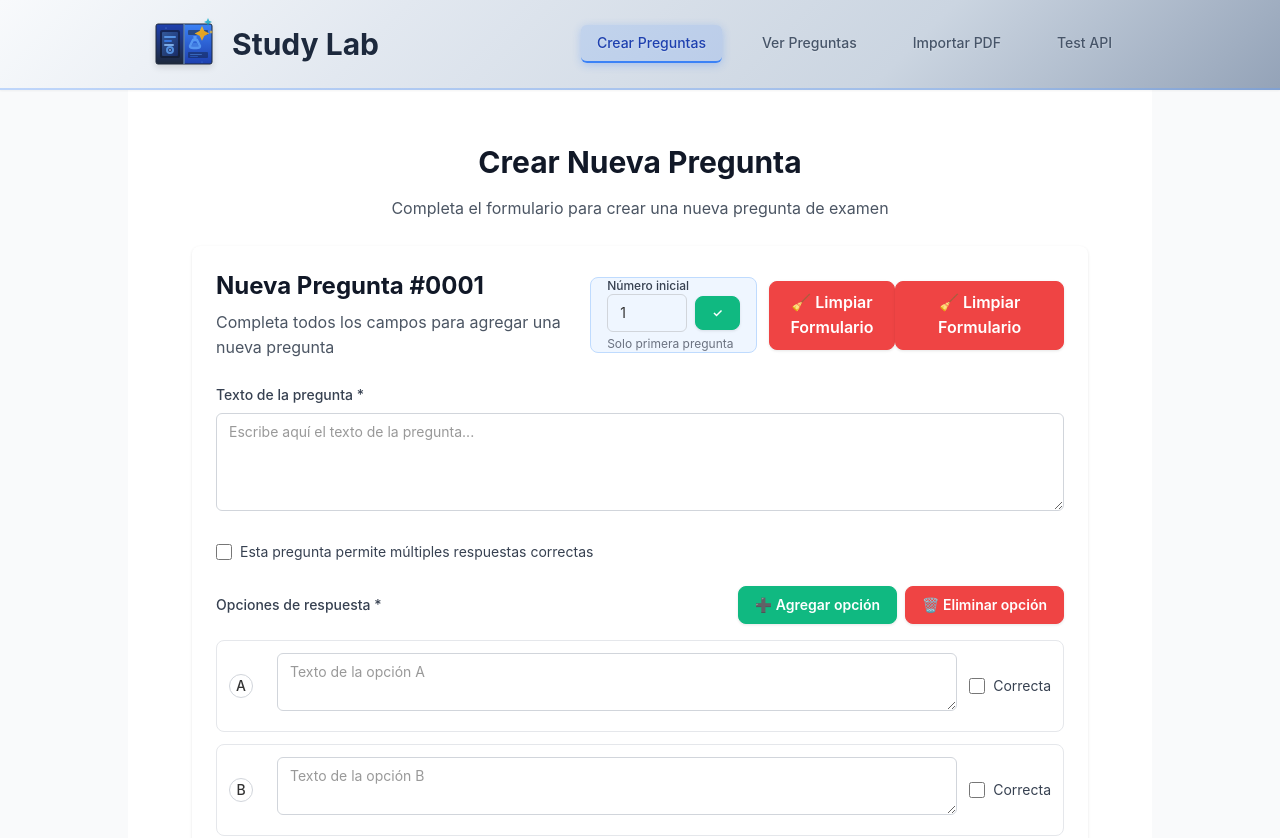
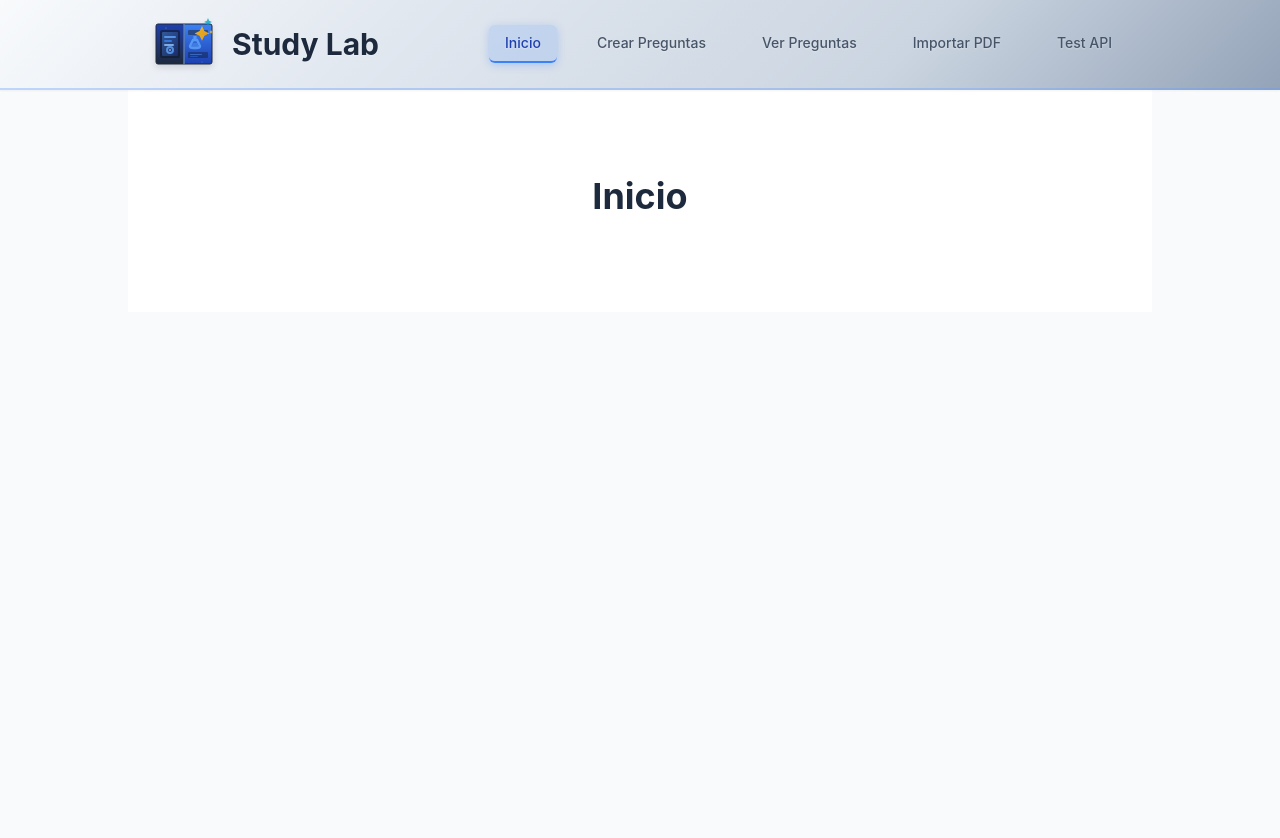
Before and after one commit to crisbenamck/study-lab, a React (Vite) app: page / in a window 1280 px wide. Shown: the top 838 px of the page. After the commit the page ends 800 px from the top, so only its background shows below. Built offline with nearby package versions, Linux system fonts and the light colour scheme.

Commit message:
feat: Add HomePage component and update routing in App for improved navigation

```diff
--- a/src/App.tsx
+++ b/src/App.tsx
@@ -1,6 +1,7 @@
 import { useCallback } from 'react';
 import { Routes, Route, useNavigate } from 'react-router-dom';
 import Header from './components/Header';
+import HomePage from './pages/HomePage';
 import CreateQuestionPage from './pages/CreateQuestionPage';
 import ViewQuestionsPage from './pages/ViewQuestionsPage';
 import ImportPDFPage from './pages/ImportPDFPage';
@@ -101,6 +102,10 @@ function App() {
           <Routes>
             <Route
               path="/"
+              element={<HomePage />}
+            />
+            <Route
+              path="/create"
               element={
                 <CreateQuestionPage
                   onSubmit={handleSubmitQuestion}
--- a/src/components/Header.tsx
+++ b/src/components/Header.tsx
@@ -12,7 +12,8 @@ const Header: React.FC<HeaderProps> = ({ questions }) => {
   const { isVisible } = useScrollDirection();
 
   const navItems = [
-    { path: '/', label: 'Crear Preguntas' },
+    { path: '/', label: 'Inicio' },
+    { path: '/create', label: 'Crear Preguntas' },
     { path: '/questions', label: 'Ver Preguntas' },
     { path: '/import', label: 'Importar PDF' },
     { path: '/test', label: 'Test API' }
--- /dev/null
+++ b/src/pages/HomePage.tsx
@@ -0,0 +1,13 @@
+import React from 'react';
+
+const HomePage: React.FC = () => {
+  return (
+    <div className="container mx-auto px-4 py-8">
+      <h1 className="text-4xl font-bold text-slate-800 mb-8 text-center">
+        Inicio
+      </h1>
+    </div>
+  );
+};
+
+export default HomePage;
```
